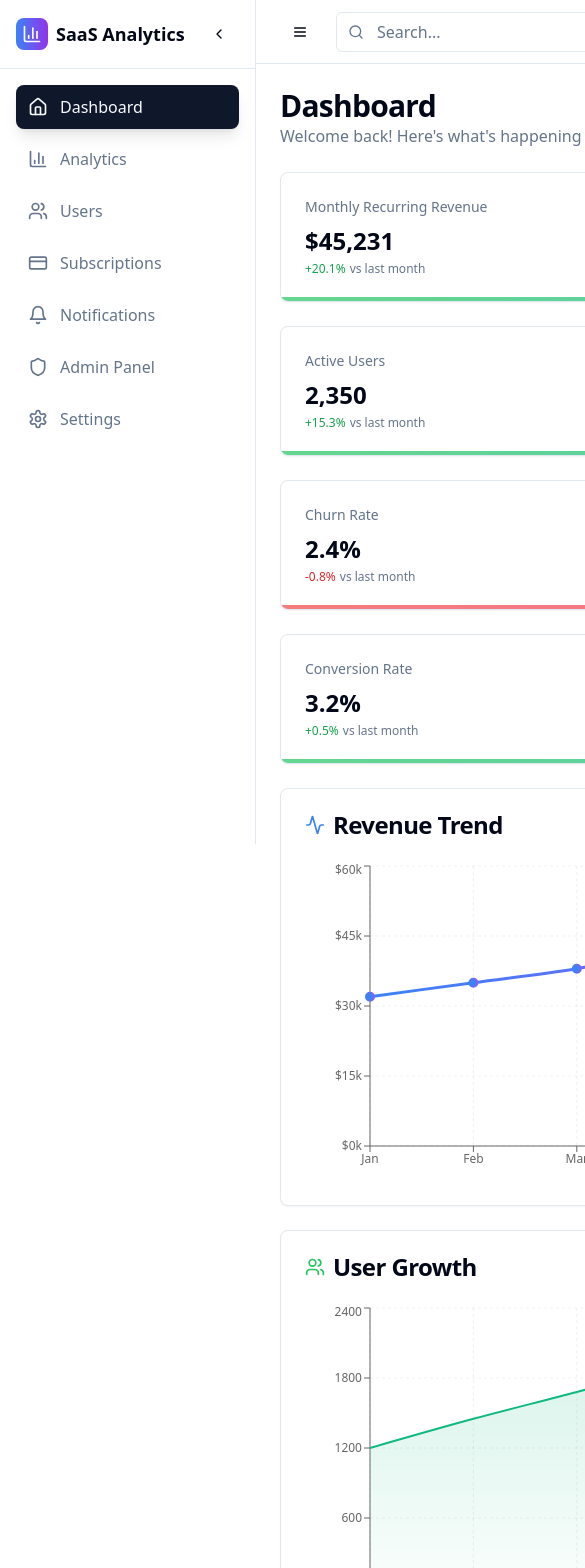
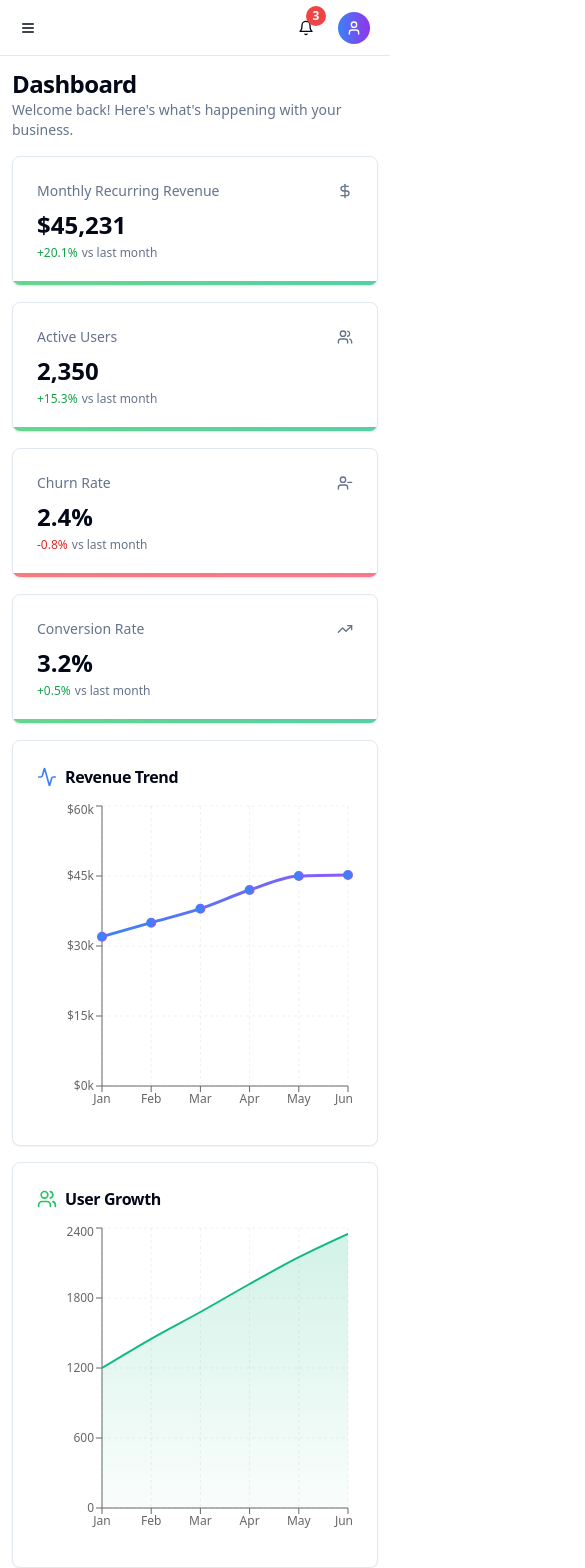
Before and after one commit to techx4guru/savvy-dash-startup-view, a React (Vite) app: page / in a window 390 px wide. Shown: the top 1568 px of the page, 585 px wide, since content can reach past the window. Built offline with nearby package versions, Linux system fonts and the light colour scheme.

Commit message:
Fix: Implement mobile responsiveness
Adjust layout and components for mobile devices, including responsive design for the sidebar, header, and main dashboard sections.

```diff
--- a/src/components/dashboard/DashboardLayout.tsx
+++ b/src/components/dashboard/DashboardLayout.tsx
@@ -11,7 +11,7 @@ interface DashboardLayoutProps {
 }
 
 export const DashboardLayout = ({ children, activeTab, setActiveTab }: DashboardLayoutProps) => {
-  const [sidebarOpen, setSidebarOpen] = useState(true);
+  const [sidebarOpen, setSidebarOpen] = useState(false); // Start closed on mobile
 
   return (
     <ThemeProvider>
@@ -22,9 +22,9 @@ export const DashboardLayout = ({ children, activeTab, setActiveTab }: Dashboard
           isOpen={sidebarOpen}
           setIsOpen={setSidebarOpen}
         />
-        <div className={`flex-1 flex flex-col transition-all duration-300 ${sidebarOpen ? 'ml-64' : 'ml-16'}`}>
+        <div className="flex-1 flex flex-col min-w-0">
           <Header sidebarOpen={sidebarOpen} setSidebarOpen={setSidebarOpen} />
-          <main className="flex-1 p-6 overflow-auto">
+          <main className="flex-1 p-3 sm:p-4 lg:p-6 overflow-auto">
             {children}
           </main>
         </div>
--- a/src/components/dashboard/Header.tsx
+++ b/src/components/dashboard/Header.tsx
@@ -14,42 +14,42 @@ export const Header = ({ sidebarOpen, setSidebarOpen }: HeaderProps) => {
   const { isDark, toggleTheme } = useTheme();
 
   return (
-    <header className="h-16 border-b border-border bg-card/50 backdrop-blur-xl flex items-center justify-between px-6">
-      <div className="flex items-center space-x-4">
+    <header className="h-14 sm:h-16 border-b border-border bg-card/50 backdrop-blur-xl flex items-center justify-between px-3 sm:px-4 lg:px-6">
+      <div className="flex items-center space-x-2 sm:space-x-4 flex-1 min-w-0">
         <Button
           variant="ghost"
           size="sm"
           onClick={() => setSidebarOpen(!sidebarOpen)}
-          className="lg:hidden"
+          className="p-2"
         >
           <Menu className="w-5 h-5" />
         </Button>
-        <div className="relative">
+        <div className="relative hidden sm:block flex-1 max-w-md">
           <Search className="absolute left-3 top-1/2 transform -translate-y-1/2 text-muted-foreground w-4 h-4" />
           <Input
             placeholder="Search..."
-            className="pl-10 w-80 bg-background/50"
+            className="pl-10 bg-background/50"
           />
         </div>
       </div>
 
-      <div className="flex items-center space-x-4">
-        <Button variant="ghost" size="sm" onClick={toggleTheme}>
+      <div className="flex items-center space-x-2 sm:space-x-4">
+        <Button variant="ghost" size="sm" className="hidden sm:flex" onClick={toggleTheme}>
           {isDark ? <Sun className="w-5 h-5" /> : <Moon className="w-5 h-5" />}
         </Button>
 
-        <Button variant="ghost" size="sm" className="relative">
+        <Button variant="ghost" size="sm" className="relative p-2">
           <Bell className="w-5 h-5" />
-          <Badge className="absolute -top-1 -right-1 w-5 h-5 flex items-center justify-center text-xs bg-red-500">
+          <Badge className="absolute -top-1 -right-1 w-5 h-5 flex items-center justify-center text-xs bg-red-500 p-0">
             3
           </Badge>
         </Button>
 
-        <Button variant="ghost" size="sm" className="flex items-center space-x-2">
+        <Button variant="ghost" size="sm" className="flex items-center space-x-2 p-2">
           <div className="w-8 h-8 bg-gradient-to-r from-blue-500 to-purple-600 rounded-full flex items-center justify-center">
             <User className="w-4 h-4 text-white" />
           </div>
-          <span className="font-medium">Admin User</span>
+          <span className="font-medium hidden sm:block">Admin</span>
         </Button>
       </div>
     </header>
--- a/src/components/dashboard/MainDashboard.tsx
+++ b/src/components/dashboard/MainDashboard.tsx
@@ -1,3 +1,4 @@
+
 import {
   TrendingUp,
   Users,
@@ -50,26 +51,26 @@ export const MainDashboard = () => {
   ];
 
   return (
-    <div className="space-y-6">
+    <div className="space-y-4 sm:space-y-6">
       <div className="flex items-center justify-between">
         <div>
-          <h1 className="text-3xl font-bold tracking-tight">Dashboard</h1>
-          <p className="text-muted-foreground">Welcome back! Here's what's happening with your business.</p>
+          <h1 className="text-2xl sm:text-3xl font-bold tracking-tight">Dashboard</h1>
+          <p className="text-muted-foreground text-sm sm:text-base">Welcome back! Here's what's happening with your business.</p>
         </div>
       </div>
 
       {/* Key Metrics */}
-      <div className="grid grid-cols-1 md:grid-cols-2 lg:grid-cols-4 gap-6">
+      <div className="grid grid-cols-1 sm:grid-cols-2 lg:grid-cols-4 gap-4 sm:gap-6">
         {metrics.map((metric, index) => (
           <MetricCard key={index} {...metric} />
         ))}
       </div>
 
       {/* Charts Grid */}
-      <div className="grid grid-cols-1 lg:grid-cols-2 gap-6">
+      <div className="grid grid-cols-1 xl:grid-cols-2 gap-4 sm:gap-6">
         <Card className="hover:shadow-lg transition-shadow duration-200">
-          <CardHeader>
-            <CardTitle className="flex items-center space-x-2">
+          <CardHeader className="pb-3">
+            <CardTitle className="flex items-center space-x-2 text-base sm:text-lg">
               <Activity className="w-5 h-5 text-blue-500" />
               <span>Revenue Trend</span>
             </CardTitle>
@@ -80,8 +81,8 @@ export const MainDashboard = () => {
         </Card>
 
         <Card className="hover:shadow-lg transition-shadow duration-200">
-          <CardHeader>
-            <CardTitle className="flex items-center space-x-2">
+          <CardHeader className="pb-3">
+            <CardTitle className="flex items-center space-x-2 text-base sm:text-lg">
               <Users className="w-5 h-5 text-green-500" />
               <span>User Growth</span>
             </CardTitle>
@@ -93,10 +94,10 @@ export const MainDashboard = () => {
       </div>
 
       {/* Bottom Section */}
-      <div className="grid grid-cols-1 lg:grid-cols-3 gap-6">
-        <Card className="lg:col-span-2 hover:shadow-lg transition-shadow duration-200">
-          <CardHeader>
-            <CardTitle className="flex items-center space-x-2">
+      <div className="grid grid-cols-1 xl:grid-cols-3 gap-4 sm:gap-6">
+        <Card className="xl:col-span-2 hover:shadow-lg transition-shadow duration-200">
+          <CardHeader className="pb-3">
+            <CardTitle className="flex items-center space-x-2 text-base sm:text-lg">
               <UserMinus className="w-5 h-5 text-orange-500" />
               <span>Churn Analysis</span>
             </CardTitle>
--- a/src/components/dashboard/Sidebar.tsx
+++ b/src/components/dashboard/Sidebar.tsx
@@ -8,10 +8,12 @@ import {
   Home,
   Shield,
   ChevronLeft,
-  ChevronRight
+  ChevronRight,
+  X
 } from "lucide-react";
 import { cn } from "@/lib/utils";
 import { Button } from "@/components/ui/button";
+import { useEffect } from "react";
 
 interface SidebarProps {
   activeTab: string;
@@ -31,12 +33,46 @@ const navigation = [
 ];
 
 export const Sidebar = ({ activeTab, setActiveTab, isOpen, setIsOpen }: SidebarProps) => {
+  // Close sidebar on mobile when clicking outside or on route change
+  useEffect(() => {
+    const handleResize = () => {
+      if (window.innerWidth >= 1024 && !isOpen) {
+        setIsOpen(true);
+      }
+      if (window.innerWidth < 1024 && isOpen) {
+        setIsOpen(false);
+      }
+    };
+
+    handleResize();
+    window.addEventListener('resize', handleResize);
+    return () => window.removeEventListener('resize', handleResize);
+  }, [isOpen, setIsOpen]);
+
+  const handleNavClick = (tabId: string) => {
+    setActiveTab(tabId);
+    // Close sidebar on mobile after navigation
+    if (window.innerWidth < 1024) {
+      setIsOpen(false);
+    }
+  };
+
   return (
+    <>
+      {/* Mobile overlay */}
+      {isOpen && (
+        <div
+          className="fixed inset-0 bg-black/50 z-40 lg:hidden"
+          onClick={() => setIsOpen(false)}
+        />
+      )}
+
       <div className={cn(
         "fixed left-0 top-0 h-full bg-card border-r border-border transition-all duration-300 z-50",
-      isOpen ? "w-64" : "w-16"
+        "lg:relative lg:translate-x-0",
+        isOpen ? "translate-x-0 w-64" : "-translate-x-full lg:translate-x-0 lg:w-16"
       )}>
-      <div className="flex items-center justify-between p-4 border-b border-border">
+        <div className="flex items-center justify-between p-4 border-b border-border min-h-[3.5rem] sm:min-h-[4rem]">
           {isOpen && (
             <div className="flex items-center space-x-2">
               <div className="w-8 h-8 bg-gradient-to-r from-blue-500 to-purple-600 rounded-lg flex items-center justify-center">
@@ -49,9 +85,16 @@ export const Sidebar = ({ activeTab, setActiveTab, isOpen, setIsOpen }: SidebarP
             variant="ghost"
             size="sm"
             onClick={() => setIsOpen(!isOpen)}
-          className="ml-auto"
+            className="ml-auto lg:ml-0"
           >
+            {isOpen ? (
+              <div className="lg:hidden">
+                <X className="w-4 h-4" />
+              </div>
+            ) : null}
+            <div className="hidden lg:block">
               {isOpen ? <ChevronLeft className="w-4 h-4" /> : <ChevronRight className="w-4 h-4" />}
+            </div>
           </Button>
         </div>
 
@@ -59,20 +102,21 @@ export const Sidebar = ({ activeTab, setActiveTab, isOpen, setIsOpen }: SidebarP
           {navigation.map((item) => (
             <button
               key={item.id}
-            onClick={() => setActiveTab(item.id)}
+              onClick={() => handleNavClick(item.id)}
               className={cn(
-              "w-full flex items-center space-x-3 px-3 py-2.5 rounded-lg transition-all duration-200",
-              "hover:bg-accent hover:scale-105",
+                "w-full flex items-center space-x-3 px-3 py-3 rounded-lg transition-all duration-200",
+                "hover:bg-accent hover:scale-105 text-sm font-medium",
                 activeTab === item.id
                   ? "bg-primary text-primary-foreground shadow-lg"
                   : "text-muted-foreground hover:text-foreground"
               )}
             >
               <item.icon className="w-5 h-5 flex-shrink-0" />
-            {isOpen && <span className="font-medium">{item.label}</span>}
+              {isOpen && <span>{item.label}</span>}
             </button>
           ))}
         </nav>
       </div>
+    </>
   );
 };
```
Lines whose indentation alone changed are shown as unchanged.
